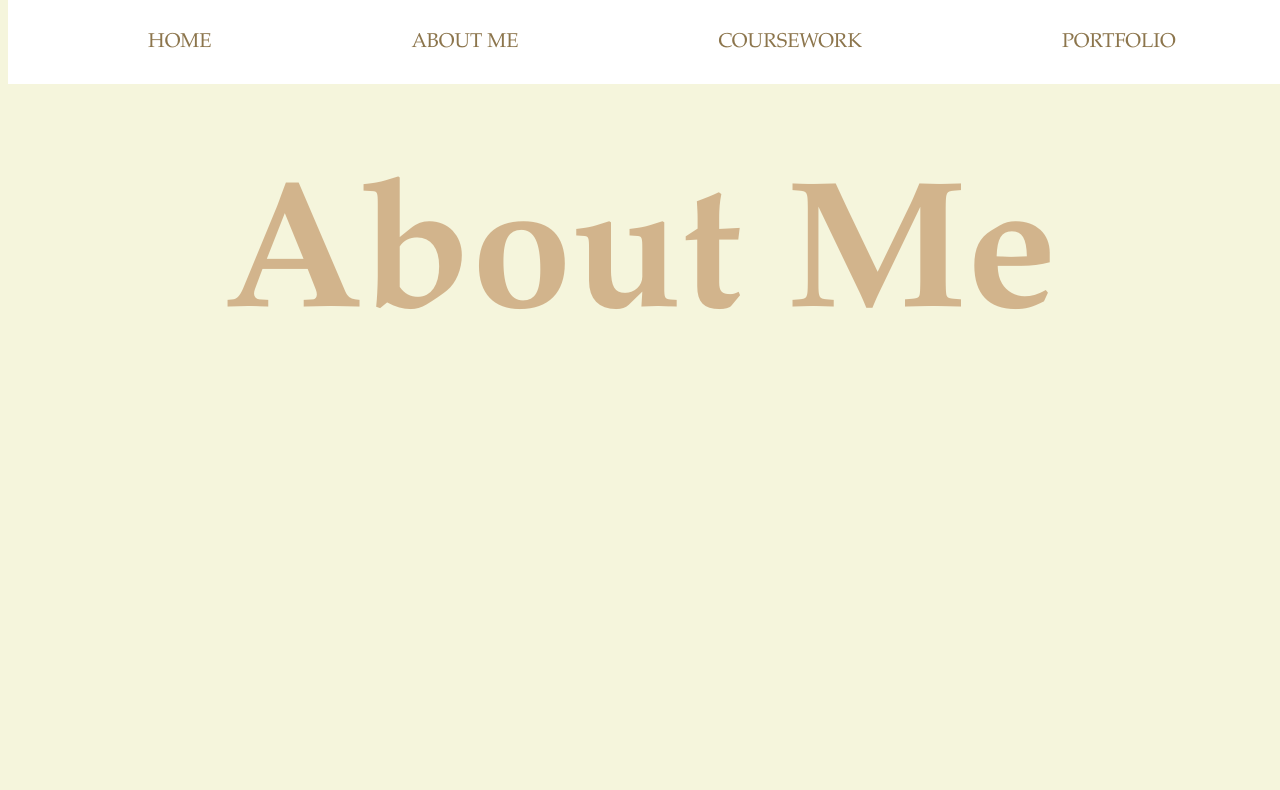
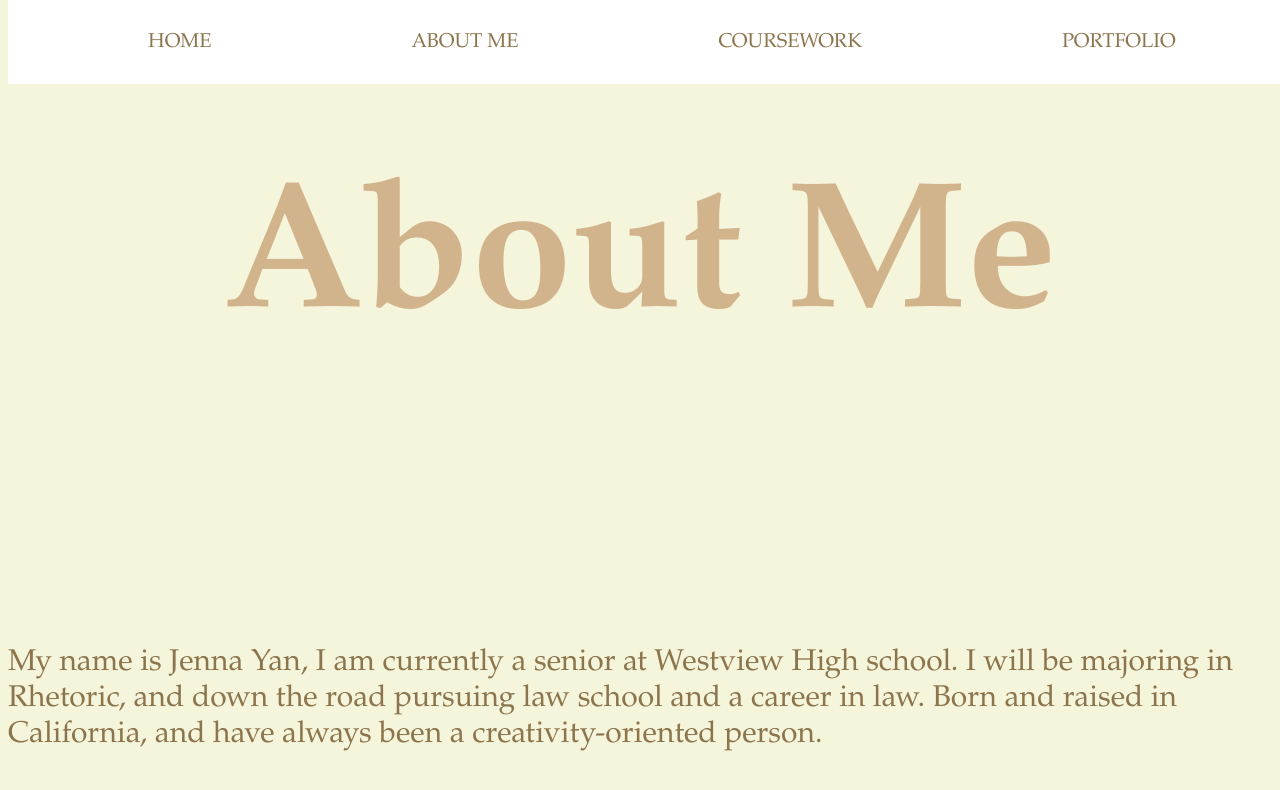
Before and after one commit to WVCS/index-JennaYan, a plain HTML site: page aboutme.html in a window 1280 px wide. Drawn offline with Linux system fonts and the light colour scheme.

Commit message:
Update aboutme.html

```diff
--- a/aboutme.html
+++ b/aboutme.html
@@ -14,5 +14,6 @@
         </ul>
   <body>
     <h1> About Me </h1>
+    <p> My name is Jenna Yan, I am currently a senior at Westview High school. I will be majoring in Rhetoric, and down the road pursuing law school and a career in law. Born and raised in California, and have always been a creativity-oriented person.
   </body>
 </html>
```
